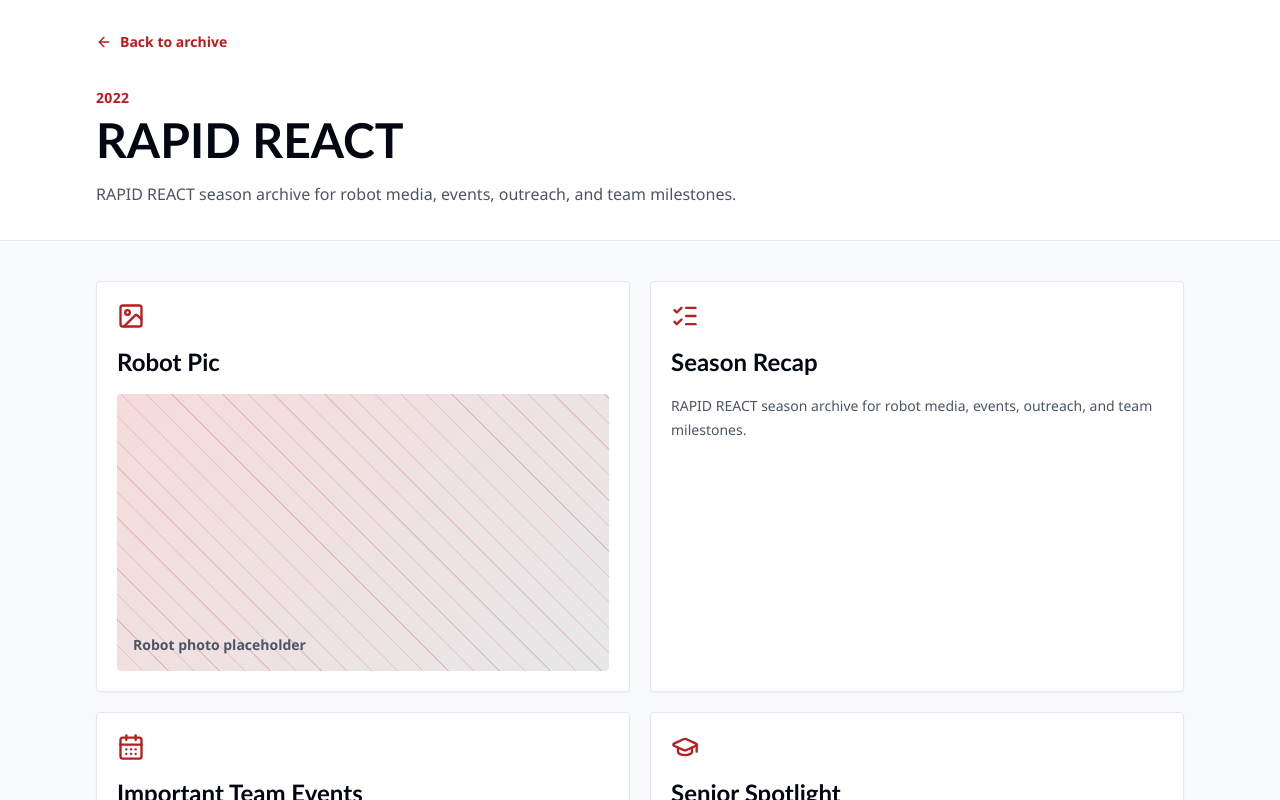
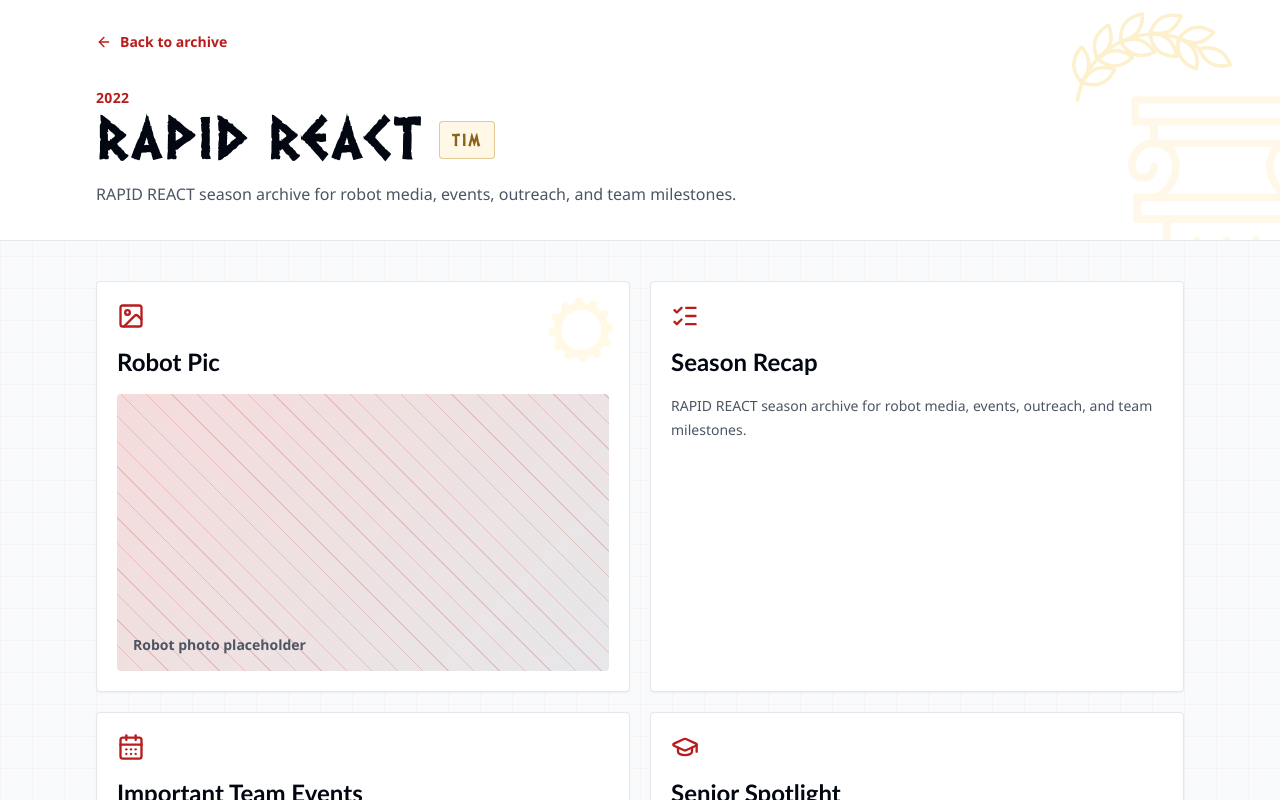
Before and after one commit to FRC-3468-MAGNAtech/teamwebsite-magnatech, a Next.js app: page /archive/2022 in a window 1280 px wide. Shown: the top 800 px of the page. Built offline with nearby package versions, Linux system fonts and the light colour scheme.

Commit message:
Extend Greek styling across site pages

```diff
--- a/app/archive/[year]/page.tsx
+++ b/app/archive/[year]/page.tsx
@@ -1,4 +1,5 @@
 import Link from "next/link";
+import Image from "next/image";
 import { notFound } from "next/navigation";
 import { ArrowLeft, CalendarDays, GraduationCap, ImageIcon, ListChecks } from "lucide-react";
 import { seasons } from "../data";
@@ -20,20 +21,26 @@
   }
 
   return (
-    <main className="min-h-screen bg-gray-50 text-gray-950">
-      <section className="border-b border-gray-200 bg-white">
-        <div className="mx-auto max-w-6xl px-4 py-8 sm:px-6 lg:px-8">
+    <main className="site-grid min-h-screen bg-gray-50 text-gray-950">
+      <section className="relative overflow-hidden border-b border-gray-200 bg-white">
+        <Image src="/greek-assets/cropped/column-gold.png" alt="" aria-hidden="true" width={570} height={807} className="pointer-events-none absolute -right-10 -bottom-32 hidden w-48 opacity-10 md:block" />
+        <Image src="/greek-assets/cropped/laurel-branch.png" alt="" aria-hidden="true" width={1102} height={618} className="pointer-events-none absolute right-12 top-3 hidden w-40 opacity-20 lg:block" />
+        <div className="relative mx-auto max-w-6xl px-4 py-8 sm:px-6 lg:px-8">
           <Link href="/#archive" className="inline-flex items-center gap-2 text-sm font-bold text-red-700 hover:text-red-800">
             <ArrowLeft size={16} /> Back to archive
           </Link>
           <p className="mt-8 text-sm font-bold uppercase tracking-wide text-red-700">{season.year}</p>
-          <h1 className="mt-2 text-4xl font-black sm:text-5xl">{season.game}</h1>
+          <div className="mt-2 flex flex-wrap items-center gap-x-4 gap-y-2">
+            <h1 className="display-font text-4xl font-black sm:text-5xl">{season.game}</h1>
+            {season.robotName && <span className="technical-label rounded border border-[#c59a3d]/50 bg-[#fff8e7] px-3 py-2 text-sm font-bold text-[#8a641d]">{season.robotName}</span>}
+          </div>
           <p className="mt-4 max-w-3xl text-base leading-7 text-gray-600">{season.summary}</p>
         </div>
       </section>
 
       <section className="mx-auto grid max-w-6xl gap-5 px-4 py-10 sm:px-6 lg:grid-cols-2 lg:px-8">
-        <div className="rounded border border-gray-200 bg-white p-5 shadow-sm">
+        <div className="relative overflow-hidden rounded border border-gray-200 bg-white p-5 shadow-sm">
+          <Image src="/greek-assets/cropped/gear-gold.png" alt="" aria-hidden="true" width={586} height={586} className="pointer-events-none absolute right-4 top-4 w-16 opacity-10" />
           <ImageIcon className="text-red-700" size={28} />
           <h2 className="mt-4 text-2xl font-black">Robot Pic</h2>
           <div className="mt-4 flex aspect-video items-end rounded bg-[linear-gradient(135deg,rgba(196,34,33,0.16),rgba(17,24,39,0.10)),repeating-linear-gradient(45deg,rgba(196,34,33,0.18)_0_1px,transparent_1px_18px)] p-4">
--- a/app/archive/data.ts
+++ b/app/archive/data.ts
@@ -1,6 +1,7 @@
 export type Season = {
   year: string;
   game: string;
+  robotName?: string;
   slug: string;
   summary: string;
   events: string[];
@@ -19,6 +20,7 @@
   {
     year: "2026",
     game: "REBUILT",
+    robotName: "KRONOS",
     slug: "2026",
     summary: "REBUILT season archive for robot photos, technical details, event results, and team highlights.",
     events: ["Kickoff", "Robot reveal", "Regional events"],
@@ -27,6 +29,7 @@
   {
     year: "2025",
     game: "REEFSCAPE",
+    robotName: "POSEIDON",
     slug: "2025",
     summary: "REEFSCAPE captures the lessons, outreach, awards, and robot story from a full competition season.",
     events: ["Kickoff", "Build season", "Competition events"],
@@ -35,6 +38,7 @@
   {
     year: "2024",
     game: "CRESCENDO",
+    robotName: "TALOS",
     slug: "2024",
     summary: "CRESCENDO season archive for robot media, events, outreach, and team milestones.",
     events: ["Kickoff", "Build season", "Competition events"],
@@ -43,6 +47,7 @@
   {
     year: "2023",
     game: "CHARGED UP",
+    robotName: "HYDRA",
     slug: "2023",
     summary: "CHARGED UP season archive for robot media, events, outreach, and team milestones.",
     events: ["Kickoff", "Build season", "Competition events"],
@@ -51,6 +56,7 @@
   {
     year: "2022",
     game: "RAPID REACT",
+    robotName: "TIM",
     slug: "2022",
     summary: "RAPID REACT season archive for robot media, events, outreach, and team milestones.",
     events: ["Kickoff", "Build season", "Competition events"],
--- a/app/page.tsx
+++ b/app/page.tsx
@@ -528,6 +528,9 @@
                   </div>
                   <p className="mt-5 text-sm font-bold uppercase tracking-wide text-red-700">{season.year}</p>
                   <h3 className="mt-2 text-2xl font-black">{season.game}</h3>
+                  {season.robotName && (
+                    <p className="technical-label mt-2 text-xs font-bold text-[#a3771e]">Robot: {season.robotName}</p>
+                  )}
                   <p className="mt-3 text-sm leading-6 text-gray-600">{season.summary}</p>
                 </a>
               ))}
--- a/app/programs/[program]/page.tsx
+++ b/app/programs/[program]/page.tsx
@@ -1,4 +1,5 @@
 import Link from "next/link";
+import Image from "next/image";
 import { notFound } from "next/navigation";
 import { ArrowLeft, ClipboardList, Users } from "lucide-react";
 import { programs } from "../../archive/data";
@@ -20,14 +21,15 @@
   }
 
   return (
-    <main className="min-h-screen bg-gray-50 text-gray-950">
-      <section className="border-b border-gray-200 bg-white">
-        <div className="mx-auto max-w-6xl px-4 py-8 sm:px-6 lg:px-8">
+    <main className="site-grid min-h-screen bg-gray-50 text-gray-950">
+      <section className="relative overflow-hidden border-b border-gray-200 bg-white">
+        <Image src="/greek-assets/cropped/laurel-branch.png" alt="" aria-hidden="true" width={1102} height={618} className="pointer-events-none absolute right-12 top-2 hidden w-44 opacity-20 lg:block" />
+        <div className="relative mx-auto max-w-6xl px-4 py-8 sm:px-6 lg:px-8">
           <Link href="/#archive" className="inline-flex items-center gap-2 text-sm font-bold text-red-700 hover:text-red-800">
             <ArrowLeft size={16} /> Back to archive
           </Link>
           <p className="mt-8 text-sm font-bold uppercase tracking-wide text-red-700">{program.name}</p>
-          <h1 className="mt-2 text-4xl font-black sm:text-5xl">{program.title}</h1>
+          <h1 className="display-font mt-2 text-4xl font-black sm:text-5xl">{program.title}</h1>
           <p className="mt-4 max-w-3xl text-base leading-7 text-gray-600">{program.summary}</p>
         </div>
       </section>
@@ -43,7 +45,8 @@
 
         <div className="grid gap-5 lg:grid-cols-2">
           {program.teams.map((team) => (
-            <article key={team} id={team.toLowerCase().replaceAll(" ", "-")} className="rounded border border-gray-200 bg-white p-5 shadow-sm">
+            <article key={team} id={team.toLowerCase().replaceAll(" ", "-")} className="relative overflow-hidden rounded border border-gray-200 bg-white p-5 shadow-sm">
+              <Image src="/greek-assets/cropped/gear-gold.png" alt="" aria-hidden="true" width={586} height={586} className="pointer-events-none absolute right-4 top-4 w-14 opacity-10" />
               <Users className="text-red-700" size={28} />
               <h2 className="mt-4 text-2xl font-black">{team}</h2>
               <p className="mt-3 text-sm leading-6 text-gray-600">
--- a/app/resources/page.tsx
+++ b/app/resources/page.tsx
@@ -1,17 +1,19 @@
 import Link from "next/link";
+import Image from "next/image";
 import { ArrowLeft, Download } from "lucide-react";
 import { resourceDocuments } from "./data";
 
 export default function ResourcesPage() {
   return (
-    <main className="min-h-screen bg-gray-50 text-gray-950">
-      <section className="border-b border-gray-200 bg-white">
-        <div className="mx-auto max-w-6xl px-4 py-8 sm:px-6 lg:px-8">
+    <main className="site-grid min-h-screen bg-gray-50 text-gray-950">
+      <section className="relative overflow-hidden border-b border-gray-200 bg-white">
+        <Image src="/greek-assets/cropped/laurel-branch.png" alt="" aria-hidden="true" width={1102} height={618} className="pointer-events-none absolute right-12 top-2 hidden w-44 opacity-20 lg:block" />
+        <div className="relative mx-auto max-w-6xl px-4 py-8 sm:px-6 lg:px-8">
           <Link href="/#resources" className="inline-flex items-center gap-2 text-sm font-bold text-red-700 hover:text-red-800">
             <ArrowLeft size={16} /> Back to resources
           </Link>
           <p className="mt-8 text-sm font-bold uppercase tracking-wide text-red-700">MAGNAtech Library</p>
-          <h1 className="mt-2 text-4xl font-black sm:text-5xl">Resource Directory</h1>
+          <h1 className="display-font mt-2 text-4xl font-black sm:text-5xl">Resource Directory</h1>
           <p className="mt-4 max-w-3xl text-base leading-7 text-gray-600">
             Public examples, robot documentation, and outreach materials from MAGNAtech.
           </p>
@@ -52,8 +54,9 @@
               href={resource.href}
               target="_blank"
               rel="noreferrer"
-              className="rounded border border-gray-200 bg-white p-6 shadow-sm transition hover:border-red-300 hover:shadow-md"
+              className="relative overflow-hidden rounded border border-gray-200 bg-white p-6 shadow-sm transition hover:border-red-300 hover:shadow-md"
             >
+              <Image src="/greek-assets/cropped/gear-gold.png" alt="" aria-hidden="true" width={586} height={586} className="pointer-events-none absolute right-4 top-4 w-14 opacity-10" />
               {cardContent}
             </a>
           );
--- a/app/sponsor-intake/page.tsx
+++ b/app/sponsor-intake/page.tsx
@@ -1,6 +1,7 @@
 "use client";
 
 import Link from "next/link";
+import Image from "next/image";
 import { FormEvent, useMemo, useState } from "react";
 import {
   Amphora,
@@ -80,16 +81,17 @@
   }
 
   return (
-    <main className="min-h-screen bg-gray-50 text-gray-950">
-      <section className="border-b border-gray-200 bg-white">
-        <div className="mx-auto flex max-w-6xl flex-col gap-6 px-4 py-8 sm:px-6 lg:px-8">
+    <main className="site-grid min-h-screen bg-gray-50 text-gray-950">
+      <section className="relative overflow-hidden border-b border-gray-200 bg-white">
+        <Image src="/greek-assets/cropped/column-gold.png" alt="" aria-hidden="true" width={570} height={807} className="pointer-events-none absolute -right-10 -bottom-40 hidden w-48 opacity-10 lg:block" />
+        <div className="relative mx-auto flex max-w-6xl flex-col gap-6 px-4 py-8 sm:px-6 lg:px-8">
           <Link href="/#sponsors" className="inline-flex w-fit items-center gap-2 text-sm font-bold text-red-700 hover:text-red-800">
             <ArrowLeft size={16} /> Sponsor tiers
           </Link>
           <div className="grid gap-8 lg:grid-cols-[1.05fr_0.95fr] lg:items-end">
             <div>
               <p className="mb-3 text-sm font-bold uppercase tracking-wide text-red-700">Sponsorship Intake</p>
-              <h1 className="text-4xl font-black leading-tight sm:text-5xl">Sponsor MAGNAtech</h1>
+              <h1 className="display-font text-4xl font-black leading-tight sm:text-5xl">Sponsor MAGNAtech</h1>
               <p className="mt-4 max-w-2xl text-base leading-7 text-gray-600">
                 This form helps WM Rebel Robotics, FRC Team 3468, collect sponsor details, contribution preferences, and logo files for shirts, banners, robot placement, and recognition.
               </p>
@@ -106,7 +108,8 @@
       </section>
 
       <section className="mx-auto grid max-w-6xl gap-6 px-4 py-10 sm:px-6 lg:grid-cols-[0.72fr_0.28fr] lg:px-8">
-        <form onSubmit={handleSubmit} className="space-y-6 rounded border border-gray-200 bg-white p-5 shadow-sm sm:p-7">
+        <form onSubmit={handleSubmit} className="relative space-y-6 overflow-hidden rounded border border-gray-200 bg-white p-5 shadow-sm sm:p-7">
+          <Image src="/greek-assets/cropped/laurel-vine.png" alt="" aria-hidden="true" width={164} height={864} className="pointer-events-none absolute right-5 top-5 w-8 rotate-45 opacity-10" />
           <div>
             <div className="mb-5 flex items-center gap-3">
               <Building2 className="text-red-700" size={24} />
--- a/app/sponsor-responses/page.tsx
+++ b/app/sponsor-responses/page.tsx
@@ -1,4 +1,5 @@
 import Link from "next/link";
+import Image from "next/image";
 import { readFile } from "fs/promises";
 import { ArrowLeft, ClipboardList, ExternalLink } from "lucide-react";
 import path from "path";
@@ -39,16 +40,17 @@
   const submissions = await getSubmissions();
 
   return (
-    <main className="min-h-screen bg-gray-50 text-gray-950">
-      <section className="border-b border-gray-200 bg-white">
-        <div className="mx-auto max-w-6xl px-4 py-8 sm:px-6 lg:px-8">
+    <main className="site-grid min-h-screen bg-gray-50 text-gray-950">
+      <section className="relative overflow-hidden border-b border-gray-200 bg-white">
+        <Image src="/greek-assets/cropped/laurel-branch.png" alt="" aria-hidden="true" width={1102} height={618} className="pointer-events-none absolute right-12 top-2 hidden w-44 opacity-20 lg:block" />
+        <div className="relative mx-auto max-w-6xl px-4 py-8 sm:px-6 lg:px-8">
           <Link href="/" className="inline-flex items-center gap-2 text-sm font-bold text-red-700 hover:text-red-800">
             <ArrowLeft size={16} /> Back to site
           </Link>
           <div className="mt-6 flex flex-col gap-4 sm:flex-row sm:items-end sm:justify-between">
             <div>
               <p className="mb-3 text-sm font-bold uppercase tracking-wide text-red-700">Sponsor Responses</p>
-              <h1 className="text-4xl font-black">Sponsorship form submissions</h1>
+              <h1 className="display-font text-4xl font-black">Sponsorship form submissions</h1>
               <p className="mt-3 max-w-2xl text-sm leading-6 text-gray-600">
                 This local development page reads submissions saved by the intake form. A production version should require login and connect to Google Sheets, Airtable, Firebase, or another secure database.
               </p>
--- a/app/subgroups/[slug]/page.tsx
+++ b/app/subgroups/[slug]/page.tsx
@@ -1,4 +1,5 @@
 import Link from "next/link";
+import Image from "next/image";
 import { notFound } from "next/navigation";
 import { ArrowLeft, ChevronRight } from "lucide-react";
 import { subgroups } from "../data";
@@ -22,9 +23,10 @@
   const Icon = subgroup.icon;
 
   return (
-    <main className="min-h-screen bg-gray-50 text-gray-950">
-      <section className="border-b border-gray-200 bg-white">
-        <div className="mx-auto max-w-5xl px-4 py-8 sm:px-6 lg:px-8">
+    <main className="site-grid min-h-screen bg-gray-50 text-gray-950">
+      <section className="relative overflow-hidden border-b border-gray-200 bg-white">
+        <Image src="/greek-assets/cropped/column-gold.png" alt="" aria-hidden="true" width={570} height={807} className="pointer-events-none absolute -right-12 -bottom-36 hidden w-44 opacity-10 lg:block" />
+        <div className="relative mx-auto max-w-5xl px-4 py-8 sm:px-6 lg:px-8">
           <Link href="/#subgroups" className="inline-flex items-center gap-2 text-sm font-bold text-red-700 hover:text-red-800">
             <ArrowLeft size={16} /> Back to subgroups
           </Link>
@@ -34,7 +36,7 @@
             </div>
             <div>
               <p className="text-sm font-bold uppercase tracking-wide text-red-700">MAGNAtech Subgroup</p>
-              <h1 className="mt-2 text-4xl font-black">{subgroup.name}</h1>
+              <h1 className="display-font mt-2 text-4xl font-black">{subgroup.name}</h1>
             </div>
           </div>
           <p className="mt-6 max-w-3xl text-base leading-7 text-gray-600">{subgroup.summary}</p>
@@ -42,7 +44,8 @@
       </section>
 
       <section className="mx-auto max-w-5xl px-4 py-10 sm:px-6 lg:px-8">
-        <div className="rounded border border-gray-200 bg-white p-6 shadow-sm">
+        <div className="relative overflow-hidden rounded border border-gray-200 bg-white p-6 shadow-sm">
+          <Image src="/greek-assets/cropped/laurel-vine.png" alt="" aria-hidden="true" width={164} height={864} className="pointer-events-none absolute right-5 top-5 w-8 rotate-45 opacity-15" />
           <h2 className="text-2xl font-black">What this subgroup does</h2>
           <ul className="mt-5 grid gap-3 sm:grid-cols-2">
             {subgroup.responsibilities.map((responsibility) => (
```
